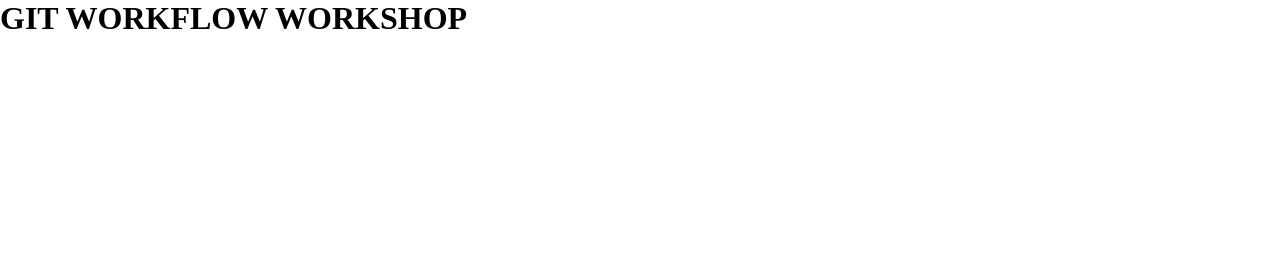
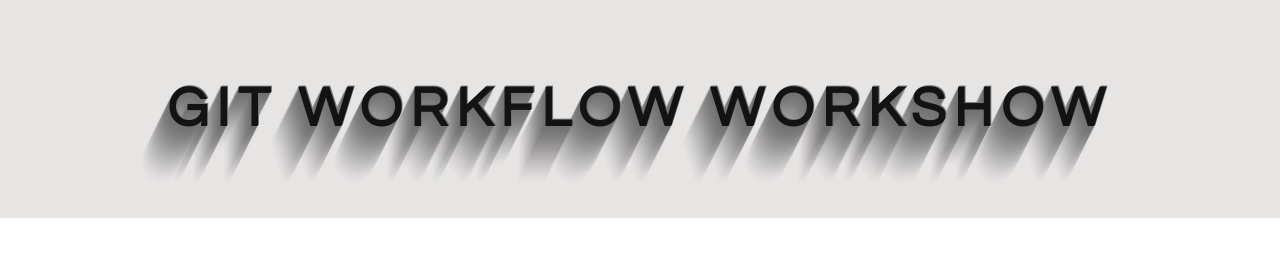
Before and after one commit to FACN3/neilandpavel_github_test, a plain HTML site: page index.html in a window 1280 px wide. Drawn offline with Linux system fonts and the light colour scheme.

Commit message:
fixed the css problem in index.html

```diff
--- a/index.html
+++ b/index.html
@@ -9,8 +9,7 @@
 </head>
 
 <body>
-
-    <h1 class="some-heading">GIT WORKFLOW WORKSHOP</h1>
+  <h1 class="page-heading">GIT WORKFLOW WORKSHOW</h1>
 
 </body>
 
```
